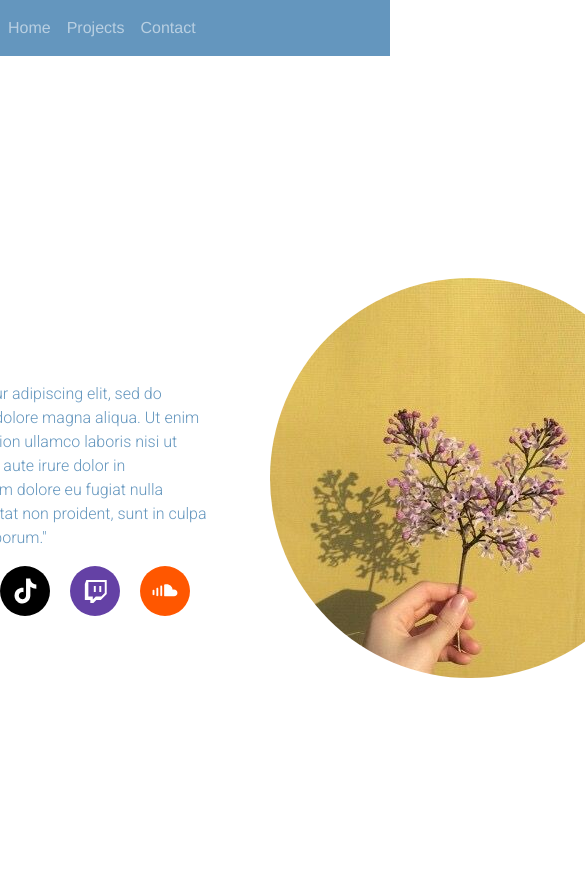
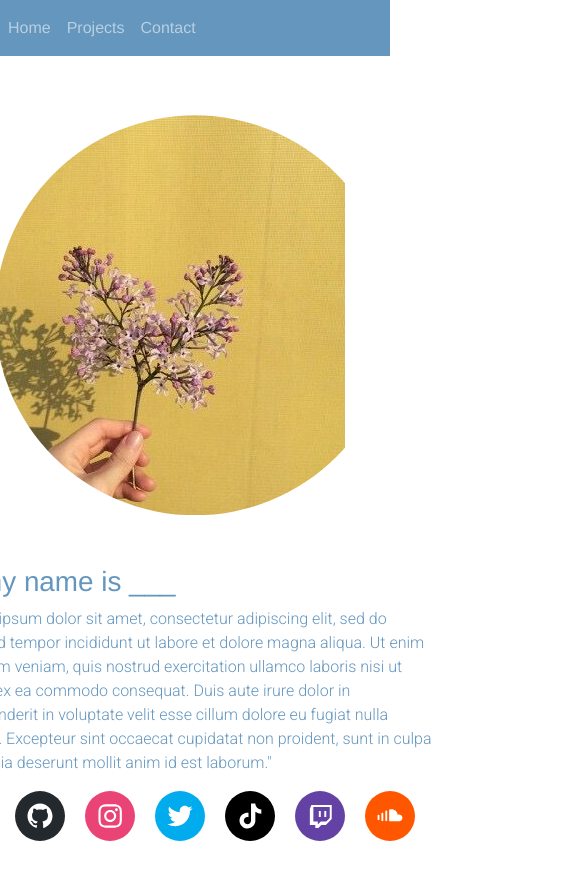
Before and after one commit to manasaling/personal-websites, a Next.js app: page / in a window 390 px wide. Shown: the top 880 px of the page, 585 px wide, since content can reach past the window. Built offline with nearby package versions, Linux system fonts and the light colour scheme.

Commit message:
start mobile design

```diff
--- a/components/Projects/ProjectViewer.tsx
+++ b/components/Projects/ProjectViewer.tsx
@@ -17,7 +17,7 @@ const ProjectViewer = () => {
         {project.title}
       </Card.Title>
       <Card.Img
-        style={{ height: "300px", objectFit: "cover" }}
+        style={{ height: "80vh", objectFit: "cover" }}
         src={project.imageURL}
       />
       <Card.Body style={{ paddingLeft: 10 }}>{project.description}</Card.Body>
--- a/pages/HomePage.module.css
+++ b/pages/HomePage.module.css
@@ -1,39 +1,45 @@
-
-.detail{
-  display: flex;
+.detail {
+  display: grid;
   gap: 50px;
   align-items: center;
-  }
-
-.bio{
-  width: 500px;
-  font-family: 'Anton', sans-serif;
-  font-family: 'Roboto', sans-serif;
-  color:  #6496be;
-
+  grid-template-areas: "text image";
 }
 
-
-.name{
-  font-family: 'Franklin Gothic Medium', 'Arial Narrow', Arial, sans-serif;
-  color:  #6496be;
-
-
+@media screen and (max-width: 480px) {
+  .detail {
+    grid-template-areas: "image" "text";
+  }
+}
+.textContainer {
+  grid-area: text;
 }
 
-.homepage{
+.bio {
+  width: 500px;
+  font-family: "Anton", sans-serif;
+  font-family: "Roboto", sans-serif;
+  color: #6496be;
+}
+
+.name {
+  font-family: "Franklin Gothic Medium", "Arial Narrow", Arial, sans-serif;
+  color: #6496be;
+}
+
+.homepage {
   height: 100vh;
   width: 100%;
   display: flex;
   justify-content: center;
   align-items: center;
 }
-.cirleimg{
+.cirleimg {
   clip-path: circle();
+  grid-area: image;
 }
-.social-media{
-  border: 1px ;
+.social-media {
+  border: 1px;
 }
-.social-icon{
+.social-icon {
   margin-right: 20px;
 }
```
Also changed, not shown: pages/Contact.module.css (+11 -11 lines).
